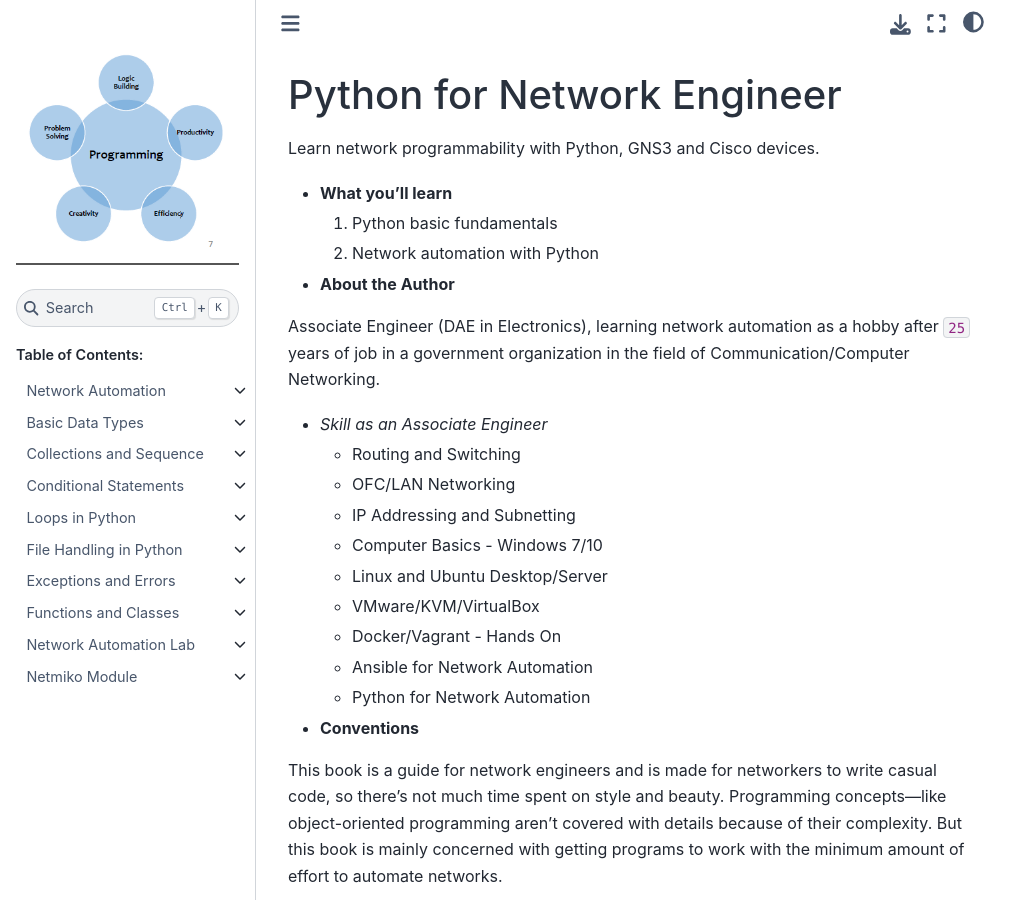
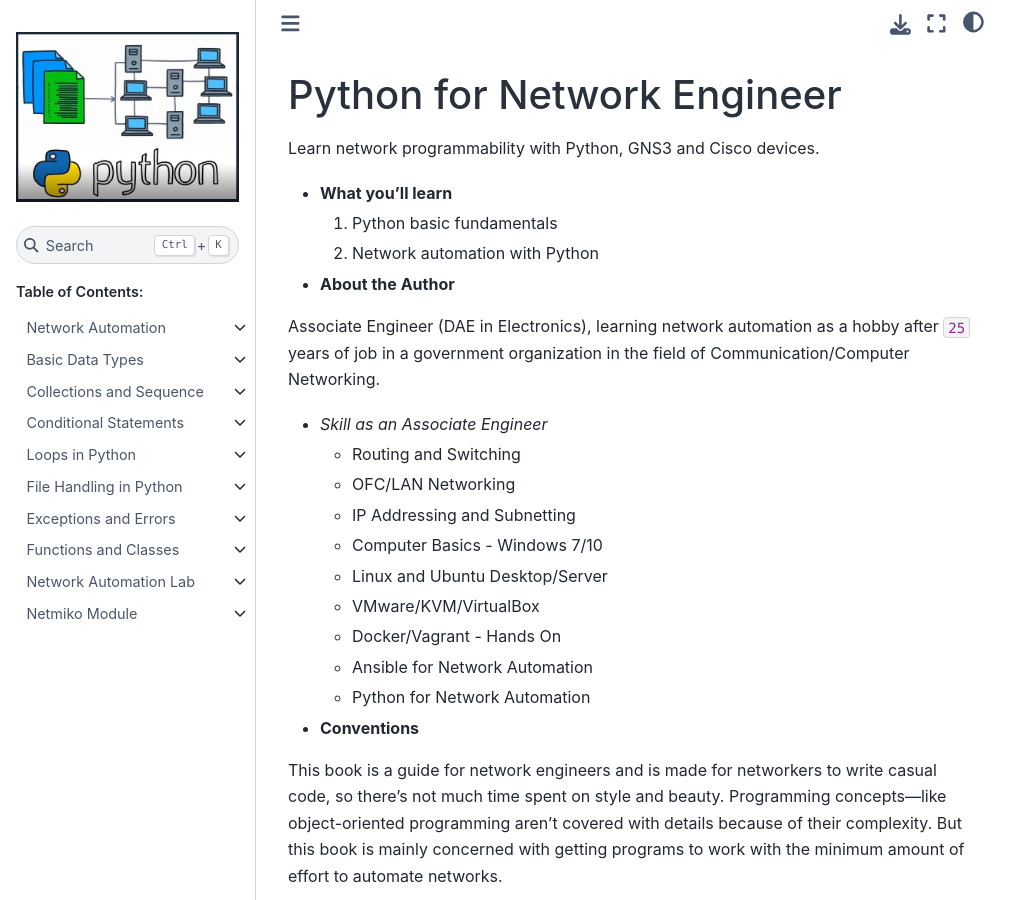
Before and after one commit to sydasif/python-book, a Sphinx documentation site: the page built from docs/source/index.md, in a window 1280 px wide and 900 px high. Shown: the whole window, without its empty margins (0-1031 px from the left). Built offline with Sphinx 7.4.7 and the Sphinx Book theme 1.1.4, drawn with Linux system fonts in a browser that asks for light colours.

Commit message:
update logo

```diff
--- a/docs/source/conf.py
+++ b/docs/source/conf.py
@@ -54,7 +54,7 @@
 html_theme = "sphinx_book_theme"
 ...
 
-html_logo = "../../programming.PNG"
+html_logo = "../../python.JPG"
 html_title = "Python for Network Engineer"
 
 # Add any paths that contain custom static files (such as style sheets) here,
```
Also changed, not shown: python.JPG (added).
